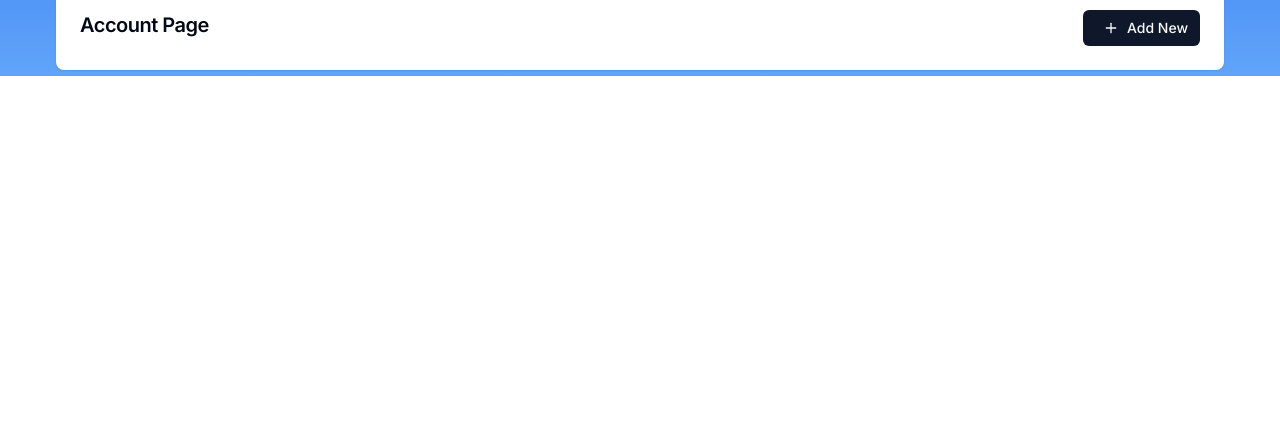
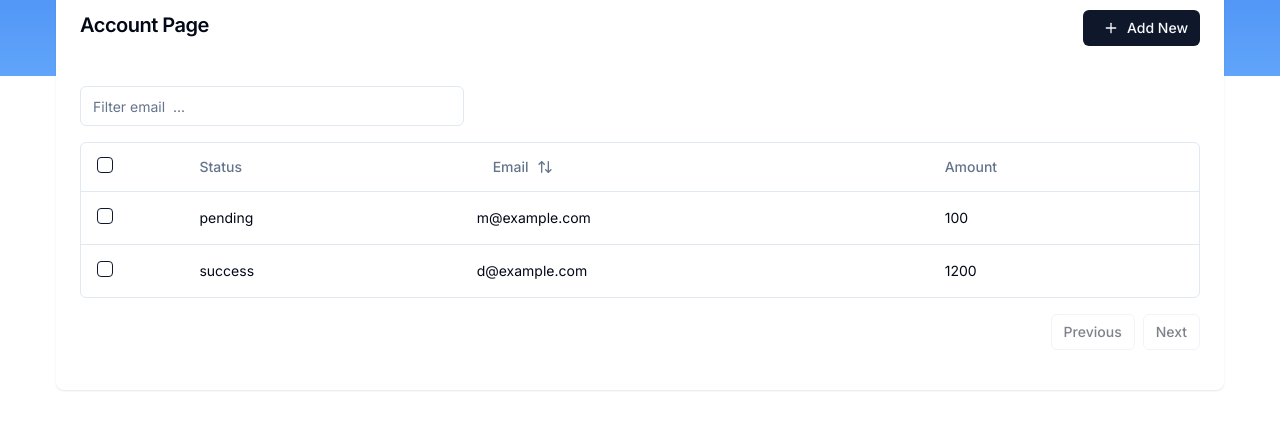
Before and after one commit to aakash10802/my-finance, a Next.js app: page /accounts in a window 1280 px wide. Shown: the part 262-692 px from the top of the page. Built offline with nearby package versions, Linux system fonts and the light colour scheme; no server answers; what drizzle-zod, hono would draw is missing.

Commit message:
updation

```diff
--- /dev/null
+++ b/app/(dashboard)/accounts/columns.tsx
@@ -0,0 +1,65 @@
+"use client"
+
+import { Button } from "@/components/ui/button";
+import { ColumnDef } from "@tanstack/react-table";
+import { ArrowUpDown } from "lucide-react";
+import  {  Checkbox } from "@/components/ui/checkbox";
+// This type is used to define the shape of our data.
+// You can use a Zod schema here if you want.
+export type Payment = {
+  id: string
+  amount: number
+  status: "pending" | "processing" | "success" | "failed"
+  email: string
+}
+
+export const columns: ColumnDef<Payment>[] = [
+  {
+    id: "select",
+    header: ({ table }) => (
+      <Checkbox
+        checked={
+          table.getIsAllPageRowsSelected() ||
+          (table.getIsSomePageRowsSelected() && "indeterminate")
+        }
+        onCheckedChange={(value) => table.toggleAllPageRowsSelected(!!value)}
+        aria-label="Select all"
+      />
+    ),
+    cell: ({ row }) => (
+      <Checkbox
+        checked={row.getIsSelected()}
+        onCheckedChange={(value) => row.toggleSelected(!!value)}
+        aria-label="Select row"
+      />
+    ),
+    enableSorting: false,
+    enableHiding: false,
+  },
+  {
+    accessorKey: "status",
+    header: "Status",
+  },
+  {
+    accessorKey: "email",
+    header: ({ column }) => {
+      return (
+        <Button
+          variant="ghost"
+          onClick={() => column.toggleSorting(column.getIsSorted() === "asc")}
+        >
+          Email
+          <ArrowUpDown className="ml-2 h-4 w-4" />
+        </Button>
+      );
+    },
+  },
+
+  {
+    accessorKey: "amount",
+    header: "Amount",
+    // cell: ()=>{
+
+    // }
+  },
+]
--- a/app/(dashboard)/accounts/page.tsx
+++ b/app/(dashboard)/accounts/page.tsx
@@ -11,6 +11,23 @@ import {
 
 } from "@/components/ui/card"
 import { Plus } from "lucide-react";
+import { columns, Payment } from "./columns";
+import { DataTable } from "@/components/data-table";
+
+const data: Payment[] = [
+    {
+        id: "728ed52f",
+        amount: 100,
+        status: "pending",
+        email: "m@example.com",
+    },    {
+        id: "738ed52f",
+        amount: 1200,
+        status: "success",
+        email: "d@example.com",
+    }
+]
+
 
 const AccountPage =()=>{
 
@@ -28,6 +45,10 @@ const AccountPage =()=>{
                  </Button>
 
                 </CardHeader>
+                <CardContent>
+                    <DataTable filterKey="email  " columns={columns} data={data} />
+                </CardContent>
+
 
             </Card>
         </div>
--- /dev/null
+++ b/components/data-table.tsx
@@ -0,0 +1,139 @@
+"use client";
+import * as React from "react";
+
+import {
+  ColumnDef,
+  ColumnFiltersState,
+  SortingState,
+  flexRender,
+  getCoreRowModel,
+  getFilteredRowModel,
+  getPaginationRowModel,
+  getSortedRowModel,
+  useReactTable,
+} from "@tanstack/react-table";
+
+import {
+  Table,
+  TableBody,
+  TableCell,
+  TableHead,
+  TableHeader,
+  TableRow,
+} from "@/components/ui/table";
+import { Button } from "./ui/button";
+import { Input } from "@/components/ui/input";
+
+interface DataTableProps<TData, TValue> {
+  columns: ColumnDef<TData, TValue>[];
+  data: TData[];
+  filterKey: string
+}
+
+export function DataTable<TData, TValue>({
+  columns,
+  data,
+  filterKey,
+}: DataTableProps<TData, TValue>) {
+  const [sorting, setSorting] = React.useState<SortingState>([]);
+  const [columnFilters, setColumnFilters] = React.useState<ColumnFiltersState>(
+    []
+  );
+  const [rowSelection, setRowSelection] = React.useState({})
+  const table = useReactTable({
+    data,
+    columns,
+    getCoreRowModel: getCoreRowModel(),
+    getPaginationRowModel: getPaginationRowModel(),
+    getSortedRowModel: getSortedRowModel(),
+    getFilteredRowModel: getFilteredRowModel(),
+    onSortingChange: setSorting,
+    onColumnFiltersChange: setColumnFilters,
+    state: {
+      sorting,
+      columnFilters,
+      rowSelection,
+
+    },
+  });
+
+  return (
+    <div>
+      <div className="flex items-center py-4">
+        <Input
+          placeholder={`Filter ${filterKey}...`}
+          value={(table.getColumn(filterKey)?.getFilterValue() as string) ?? ""}
+          onChange={(event) =>
+            table.getColumn(filterKey)?.setFilterValue(event.target.value)
+          }
+          className="max-w-sm"
+        />
+      </div>
+      <div className="rounded-md border">
+        <Table>
+          <TableHeader>
+            {table.getHeaderGroups().map((headerGroup) => (
+              <TableRow key={headerGroup.id}>
+                {headerGroup.headers.map((header) => {
+                  return (
+                    <TableHead key={header.id}>
+                      {header.isPlaceholder
+                        ? null
+                        : flexRender(
+                            header.column.columnDef.header,
+                            header.getContext()
+                          )}
+                    </TableHead>
+                  );
+                })}
+              </TableRow>
+            ))}
+          </TableHeader>
+          <TableBody>
+            {table.getRowModel().rows.length ? (
+              table.getRowModel().rows.map((row) => (
+                <TableRow
+                  key={row.id}
+                  data-state={row.getIsSelected() && "selected"}
+                >
+                  {row.getVisibleCells().map((cell) => (
+                    <TableCell key={cell.id}>
+                      {flexRender(
+                        cell.column.columnDef.cell,
+                        cell.getContext()
+                      )}
+                    </TableCell>
+                  ))}
+                </TableRow>
+              ))
+            ) : (
+              <TableRow>
+                <TableCell colSpan={columns.length} className="h-24 text-center">
+                  No results.
+                </TableCell>
+              </TableRow>
+            )}
+          </TableBody>
+        </Table>
+      </div>
+      <div className="flex items-center justify-end space-x-2 py-4">
+        <Button
+          variant="outline"
+          size="sm"
+          onClick={() => table.previousPage()}
+          disabled={!table.getCanPreviousPage()}
+        >
+          Previous
+        </Button>
+        <Button
+          variant="outline"
+          size="sm"
+          onClick={() => table.nextPage()}
+          disabled={!table.getCanNextPage()}
+        >
+          Next
+        </Button>
+      </div>
+    </div>
+  );
+}
--- /dev/null
+++ b/components/ui/checkbox.tsx
@@ -0,0 +1,30 @@
+"use client"
+
+import * as React from "react"
+import * as CheckboxPrimitive from "@radix-ui/react-checkbox"
+import { Check } from "lucide-react"
+
+import { cn } from "@/lib/utils"
+
+const Checkbox = React.forwardRef<
+  React.ElementRef<typeof CheckboxPrimitive.Root>,
+  React.ComponentPropsWithoutRef<typeof CheckboxPrimitive.Root>
+>(({ className, ...props }, ref) => (
+  <CheckboxPrimitive.Root
+    ref={ref}
+    className={cn(
+      "peer h-4 w-4 shrink-0 rounded-sm border border-primary ring-offset-background focus-visible:outline-none focus-visible:ring-2 focus-visible:ring-ring focus-visible:ring-offset-2 disabled:cursor-not-allowed disabled:opacity-50 data-[state=checked]:bg-primary data-[state=checked]:text-primary-foreground",
+      className
+    )}
+    {...props}
+  >
+    <CheckboxPrimitive.Indicator
+      className={cn("flex items-center justify-center text-current")}
+    >
+      <Check className="h-4 w-4" />
+    </CheckboxPrimitive.Indicator>
+  </CheckboxPrimitive.Root>
+))
+Checkbox.displayName = CheckboxPrimitive.Root.displayName
+
+export { Checkbox }
--- /dev/null
+++ b/components/ui/table.tsx
@@ -0,0 +1,117 @@
+import * as React from "react"
+
+import { cn } from "@/lib/utils"
+
+const Table = React.forwardRef<
+  HTMLTableElement,
+  React.HTMLAttributes<HTMLTableElement>
+>(({ className, ...props }, ref) => (
+  <div className="relative w-full overflow-auto">
+    <table
+      ref={ref}
+      className={cn("w-full caption-bottom text-sm", className)}
+      {...props}
+    />
+  </div>
+))
+Table.displayName = "Table"
+
+const TableHeader = React.forwardRef<
+  HTMLTableSectionElement,
+  React.HTMLAttributes<HTMLTableSectionElement>
+>(({ className, ...props }, ref) => (
+  <thead ref={ref} className={cn("[&_tr]:border-b", className)} {...props} />
+))
+TableHeader.displayName = "TableHeader"
+
+const TableBody = React.forwardRef<
+  HTMLTableSectionElement,
+  React.HTMLAttributes<HTMLTableSectionElement>
+>(({ className, ...props }, ref) => (
+  <tbody
+    ref={ref}
+    className={cn("[&_tr:last-child]:border-0", className)}
+    {...props}
+  />
+))
+TableBody.displayName = "TableBody"
+
+const TableFooter = React.forwardRef<
+  HTMLTableSectionElement,
+  React.HTMLAttributes<HTMLTableSectionElement>
+>(({ className, ...props }, ref) => (
+  <tfoot
+    ref={ref}
+    className={cn(
+      "border-t bg-muted/50 font-medium [&>tr]:last:border-b-0",
+      className
+    )}
+    {...props}
+  />
+))
+TableFooter.displayName = "TableFooter"
+
+const TableRow = React.forwardRef<
+  HTMLTableRowElement,
+  React.HTMLAttributes<HTMLTableRowElement>
+>(({ className, ...props }, ref) => (
+  <tr
+    ref={ref}
+    className={cn(
+      "border-b transition-colors hover:bg-muted/50 data-[state=selected]:bg-muted",
+      className
+    )}
+    {...props}
+  />
+))
+TableRow.displayName = "TableRow"
+
+const TableHead = React.forwardRef<
+  HTMLTableCellElement,
+  React.ThHTMLAttributes<HTMLTableCellElement>
+>(({ className, ...props }, ref) => (
+  <th
+    ref={ref}
+    className={cn(
+      "h-12 px-4 text-left align-middle font-medium text-muted-foreground [&:has([role=checkbox])]:pr-0",
+      className
+    )}
+    {...props}
+  />
+))
+TableHead.displayName = "TableHead"
+
+const TableCell = React.forwardRef<
+  HTMLTableCellElement,
+  React.TdHTMLAttributes<HTMLTableCellElement>
+>(({ className, ...props }, ref) => (
+  <td
+    ref={ref}
+    className={cn("p-4 align-middle [&:has([role=checkbox])]:pr-0", className)}
+    {...props}
+  />
+))
+TableCell.displayName = "TableCell"
+
+const TableCaption = React.forwardRef<
+  HTMLTableCaptionElement,
+  React.HTMLAttributes<HTMLTableCaptionElement>
+>(({ className, ...props }, ref) => (
+  <caption
+    ref={ref}
+    className={cn("mt-4 text-sm text-muted-foreground", className)}
+    {...props}
+  />
+))
+TableCaption.displayName = "TableCaption"
+
+export {
+  Table,
+  TableHeader,
+  TableBody,
+  TableFooter,
+  TableHead,
+  TableRow,
+  TableCell,
+  TableCaption,
+}
--- a/package.json
+++ b/package.json
@@ -19,10 +19,12 @@
     "@hookform/resolvers": "^3.6.0",
     "@neondatabase/serverless": "0.9.1",
     "@paralleldrive/cuid2": "^2.2.2",
+    "@radix-ui/react-checkbox": "^1.1.0",
     "@radix-ui/react-dialog": "^1.0.5",
     "@radix-ui/react-label": "^2.0.2",
     "@radix-ui/react-slot": "^1.0.2",
     "@tanstack/react-query": "^5.40.1",
+    "@tanstack/react-table": "^8.17.3",
     "bun": "^1.1.10",
     "class-variance-authority": "^0.7.0",
     "clsx": "^2.1.1",
```
Also changed, not shown: 2 other files (tests, documents, lock files or other folders).
